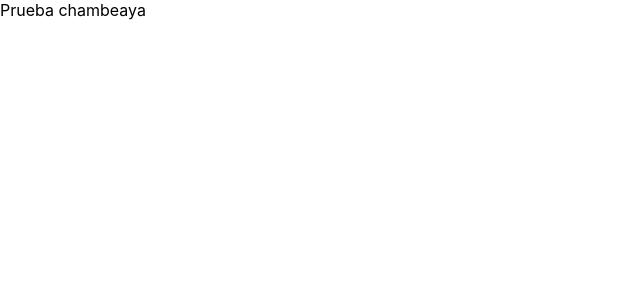
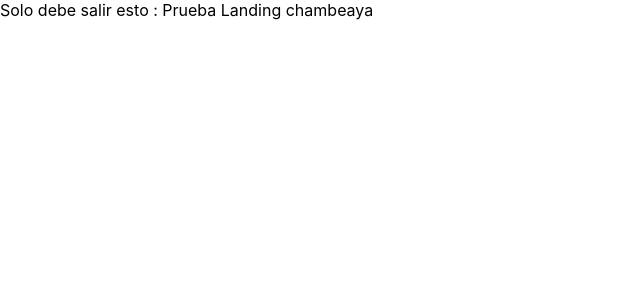
Before and after one commit to Meant-Peru/chambeaya-front, a React (Create React App) app: page / in a window 1280 px wide. Shown: the top 300 px of the page, without its empty margins (0-640 px from the left). Built offline with nearby package versions, Linux system fonts and the light colour scheme.

Commit message:
create deploy

```diff
--- a/src/App.tsx
+++ b/src/App.tsx
@@ -5,7 +5,7 @@ function App() {
     <div className="App">
       <header className="App-header">
         <p>
-        Prueba chambeaya
+        Solo debe salir esto :  Prueba Landing chambeaya
         </p>
 
       </header>
```
